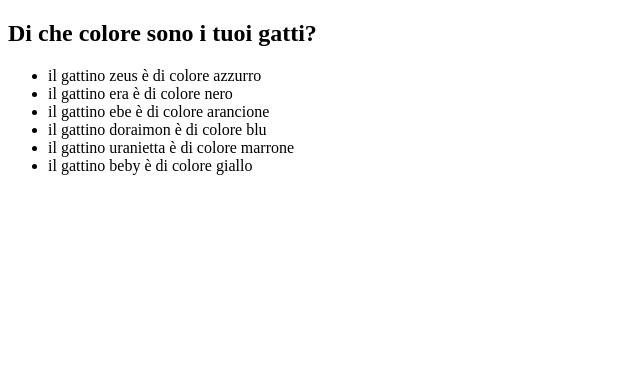
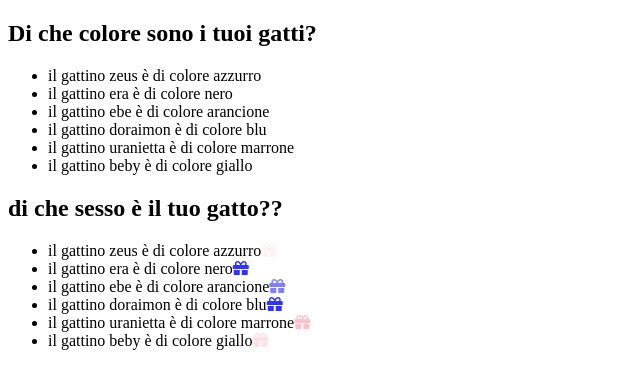
Before and after one commit to fabio98p/js-snack-es6, a plain HTML site: page js-snack-cats/index.html in a window 1280 px wide. Shown: the whole page, without its empty margins (0-640 px from the left). Drawn offline with nearby package versions, Linux system fonts and the light colour scheme.

Commit message:
fine milestone 2

```diff
--- a/js-snack-cats/index.html
+++ b/js-snack-cats/index.html
@@ -4,12 +4,20 @@
 	<meta charset="UTF-8">
 	<meta http-equiv="X-UA-Compatible" content="IE=edge">
 	<meta name="viewport" content="width=device-width, initial-scale=1.0">
+	<link rel="stylesheet" href="https://cdnjs.cloudflare.com/ajax/libs/font-awesome/5.15.3/css/all.min.css" integrity="sha512-iBBXm8fW90+nuLcSKlbmrPcLa0OT92xO1BIsZ+ywDWZCvqsWgccV3gFoRBv0z+8dLJgyAHIhR35VZc2oM/gI1w==" crossorigin="anonymous" />
 	<title>Document</title>
+	<link rel="stylesheet" href="./master.css">
 </head>
 <body>
-	<div class=" Milestone-1">
+	<div class="Milestone-1">
 		<h2>Di che colore sono i tuoi gatti?</h2>
-		<ul class="colorName"></ul>
+		<ul class="colorName">
+		</ul>
+	</div>
+	<div class="Milestone-2">
+		<h2>di che sesso è il tuo gatto??</h2>
+		<ul class="fiocchetto">
+		</ul>
 	</div>
 
 
--- a/js-snack-cats/main.js
+++ b/js-snack-cats/main.js
@@ -11,31 +11,31 @@ $(document).ready(() => {
 	},
 	{
 		nome: "era",
-		eta: 3,
+		eta: 6,
 		colore: "nero",
 		sesso: "maschio",
 	},
 	{
 		nome: "ebe",
-		eta: 1,
+		eta: 4,
 		colore: "arancione",
 		sesso: "maschio",
 	},
 	{
 		nome: "doraimon",
-		eta: 30,
+		eta: 7,
 		colore: "blu",
 		sesso: "maschio",
 	},
 	{
 		nome: "uranietta",
-		eta: 45,
+		eta: 11,
 		colore: "marrone",
 		sesso: "femmina",
 	},
 	{
 		nome: "beby",
-		eta: 25,
+		eta: 5,
 		colore: "giallo",
 		sesso: "femmina",
 	},
@@ -43,27 +43,69 @@ $(document).ready(() => {
 	//Tramite la funzione .forEach(), stampare in pagina tutti i gattini,
 	//ciascuno con il proprio colore e il proprio nome.
 
-	cats.forEach(items => {
-		$(".colorName").append(`<li>il gattino ${items.nome} è di colore ${items.colore}</li>`)
+	cats.forEach(element => {
+		$(".Milestone-1 .colorName").append(`<li>il gattino ${element.nome} è di colore ${element.colore}</li>`)
+	});
+	// Milestone 2
+	// Dividere i gatti in due contenitori distinti in base al sesso e aggiungere
+	//a fianco di ogni gattino un fiocco colorato di rosa, se femmina, o di blu, se maschio.
+	//Il colore del fiocco deve essere più tenue se il gatto è più
+	//giovane, più scuro se il gatto è più vecchio.
+
+
+
+	cats.forEach(function (e, i) {
+		$(".Milestone-2 .fiocchetto").append(`<li>il gattino ${e.nome} è di colore ${e.colore}</li>`)
+		let selezione = $(".Milestone-2 .fiocchetto li")[i]
+		opacity(e.eta, e.sesso, selezione)
 	});
 
 
+	const femmine = cats.filter(element => element.sesso == "femmina");
+	const maschi = cats.filter(element => element.sesso == "maschio");
+	console.log(femmine, maschi);
+
+
+	cats.filter((element, index, array) => {
+		if (element.sesso == "femmina") {
+			femmine.push(element)
+		}else{
+			maschi.push(element)
+		}
+	})
 
 
 
-
-
-	// Milestone 2
-	// Dividere i gatti in due contenitori distinti in base al sesso e aggiungere
-	//a fianco di ogni gattino un fiocco colorato di rosa, se femmina, o di blu,
-	//se maschio. Il colore del fiocco deve essere più tenue se il gatto è più
-	//giovane, più scuro se il gatto è più vecchio.
 	// Milestone 3
-
-
 	// Creare un nuovo array con prima tutti i gattini femmina e poi tutti i
 	//gattini maschio, inserendo solamente nome e colore e colore e opacità del
 	//fiocco per ogni gatto.
 
 
+
+	function opacity(eta, sesso, e) {
+		console.log(eta, sesso, e);
+		$(e).append(`<i class="fas fa-gift"></i>`)
+		$(e).children("i").css({"opacity": ()=> {
+			if (eta < 3) {
+				console.log(eta);
+				return 0.2
+			}else if (eta > 3 && eta < 6) {
+				console.log(eta);
+				return 0.5
+			}else if (eta >= 6 && eta < 10) {
+				console.log(eta);
+				return 0.8
+			}else if (eta >= 10) {
+				console.log(eta);
+				return 1
+			}
+		}}).css({"color": () => {
+			if (sesso == "maschio") {
+				return "blue"
+			} else if (sesso == "femmina") {
+				return "pink"
+			}
+		}})
+	}
 })
--- /dev/null
+++ b/js-snack-cats/master.css
@@ -0,0 +1,6 @@
+.Milestone-2 li.femmina i{
+	color: pink;
+}
+.Milestone-2 li.maschio i{
+	color: blue;
+}
```
